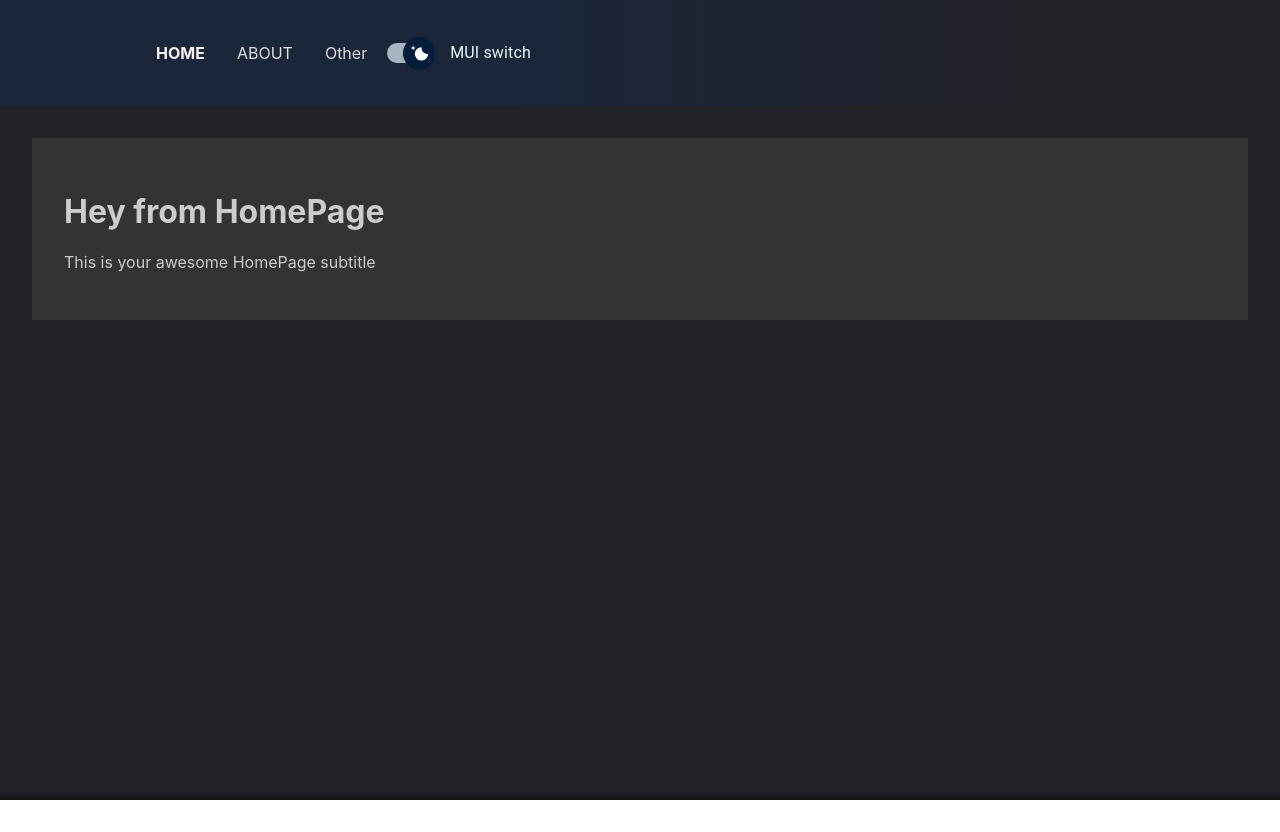
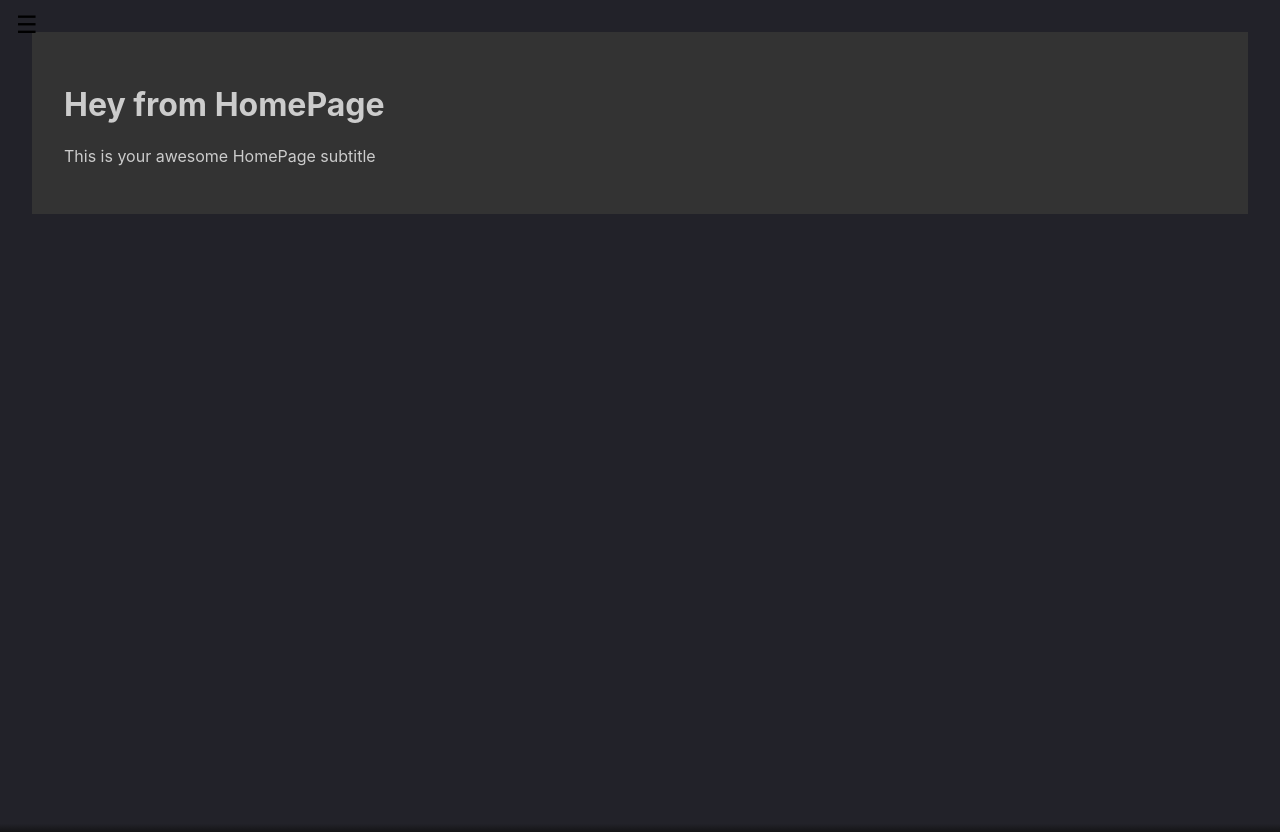
Before and after one commit to abhinaykhalatkar/portfolio_new, a React (Create React App) app in the folder front-end/: page / in a window 1280 px wide. Before the commit the page ends 800 px from the top, so only its background shows below. Built offline with nearby package versions, Linux system fonts and the light colour scheme.

Commit message:
night mode

```diff
--- a/front-end/src/App.js
+++ b/front-end/src/App.js
@@ -1,20 +1,35 @@
-import React ,{useContext}from 'react';
-import Navbar from './Components/NavBar/NavBar';
+import React ,{useState}from 'react';
+
 import RenderRoutes from './Context/router';
+import SideBar from './Components/SideBar/SideBar';
 import { BrowserRouter as Router, Routes, Route } from 'react-router-dom';
 import './App.scss';
-import { ThemeProvider } from './Context/ThemeContext/ThemeContext';
+import { motion } from 'framer-motion';
+import { ThemeProvider} from './Context/ThemeContext/ThemeContext';
 
 function App() {
+  const [isSidebarOpen,setIsSidebarOpen] =useState(false)
+  function getIsSidebarOpen(val){
+    console.log(isSidebarOpen)
+    setIsSidebarOpen(!val)
+  }
+
   return (
       <ThemeProvider>
         <Router>
-          <Navbar/>
+          <SideBar passIsSidebarOpen={getIsSidebarOpen}/>
+          <motion.div
+          className={`page-content ${isSidebarOpen ? 'page-content-collapsed' : ''}`}
+          initial={false}
+          animate={{ marginLeft: isSidebarOpen ? 250 : 0 }}
+          transition={{ duration: 0.3 }}
+        >
           <Routes>
             {RenderRoutes().map((route, index) => (
               <Route key={index} path={route.path} element={route.element} />
             ))}
           </Routes>
+        </motion.div>
         </Router>
       </ThemeProvider>
   );
--- a/front-end/src/App.scss
+++ b/front-end/src/App.scss
@@ -6,3 +6,11 @@
 .white-content {
   background: #e4e4e4;
 }
+.page-content {
+  transition: margin 0.3s ease-in-out;
+}
+
+.page-content-collapsed {
+  margin-left: 0;
+  transition: margin 0.3s ease-in-out;
+}
--- /dev/null
+++ b/front-end/src/Components/SideBar/SideBar.js
@@ -0,0 +1,48 @@
+import React, { useState } from 'react';
+import { NavLink } from 'react-router-dom';
+import { motion } from 'framer-motion';
+import './Sidebar.scss';
+import { Switch1 } from '../Switch/Switch';
+
+const SideBar = ({passIsSidebarOpen}) => {
+  const [isSidebarOpen, setIsSidebarOpen] = useState(false);
+
+  const handleSidebarToggle = () => {
+    console.log(isSidebarOpen)
+    setIsSidebarOpen(!isSidebarOpen);
+    console.log(!isSidebarOpen)
+
+    passIsSidebarOpen(isSidebarOpen)
+  };
+
+  return (
+    <>
+      <button className="sidebar-toggle-btn" onClick={handleSidebarToggle}>
+        ☰
+      </button>
+      <motion.div
+        className={`sidebar ${isSidebarOpen ? 'open' : ''}`}
+        initial={{ x: '-100%' }}
+        animate={{ x: isSidebarOpen ? 0 : '-100%' }}
+        transition={{ duration: 0.3 }}
+      >
+        <nav className='Nav'>
+          <div className='NavMenu'>
+            <NavLink className='NavLink' to='/' onClick={handleSidebarToggle}>
+              HOME
+            </NavLink>
+            <NavLink className='NavLink' to='/about' onClick={handleSidebarToggle}>
+              ABOUT
+            </NavLink>
+            <NavLink className='NavLink' to='/annual' onClick={handleSidebarToggle}>
+              Other
+            </NavLink>
+            <Switch1 />
+          </div>
+        </nav>
+      </motion.div>
+    </>
+  );
+};
+
+export default SideBar;
--- /dev/null
+++ b/front-end/src/Components/SideBar/Sidebar.scss
@@ -0,0 +1,48 @@
+.sidebar-toggle-btn {
+    position: fixed;
+    top: 10px;
+    left: 10px;
+    z-index: 10;
+    background-color: transparent;
+    border: none;
+    font-size: 24px;
+    cursor: pointer;
+    outline: none;
+  }
+
+  .sidebar {
+    position: fixed;
+    top: 0;
+    left: 0;
+    height: 100vh;
+    width: 250px;
+    background-color: #222;
+    color: #fff;
+    z-index: 5;
+    overflow: hidden;
+    padding-top: 80px;
+    transition: transform 0.3s ease-in-out;
+  }
+
+  .sidebar.open {
+    transform: translateX(0);
+  }
+
+  .NavMenu {
+    display: flex;
+    flex-direction: column;
+    gap: 20px;
+    padding: 20px;
+  }
+
+  .NavLink {
+    color: #fff;
+    text-decoration: none;
+    font-size: 18px;
+    padding: 8px;
+    transition: opacity 0.2s ease-in-out;
+
+    &:hover {
+      opacity: 0.8;
+    }
+  }
--- a/front-end/src/Context/ThemeContext/ThemeContext.js
+++ b/front-end/src/Context/ThemeContext/ThemeContext.js
@@ -4,13 +4,18 @@ export const ThemeContext = createContext();
 
 export function ThemeProvider(props) {
   const [darkTheme, setDarkTheme] = useState(true);
+  const [isSidebarOpen, setIsSidebarOpen] = useState(false);
+
+  function toggleSideBar(){
+    setIsSidebarOpen(!isSidebarOpen)
+  }
 
   function toggleTheme() {
     setDarkTheme(!darkTheme);
   }
 
   return (
-    <ThemeContext.Provider value={{darkTheme,toggleTheme}}>
+    <ThemeContext.Provider value={{darkTheme,toggleTheme,isSidebarOpen,setIsSidebarOpen}}>
         {props.children}
     </ThemeContext.Provider>
   );
```
Also changed, not shown: front-end/src/Context/ThemeContext/ThemeContextWrapper.js (deleted, +0 -28 lines).
